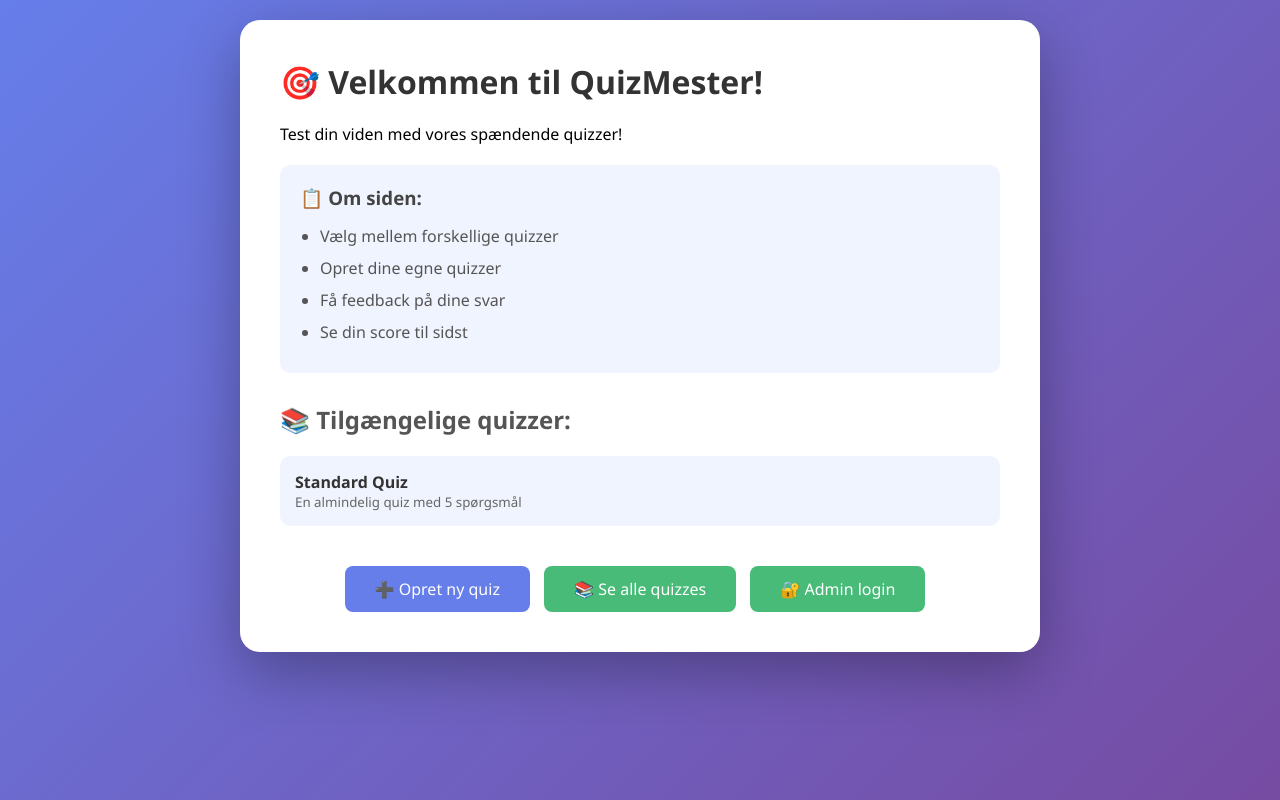
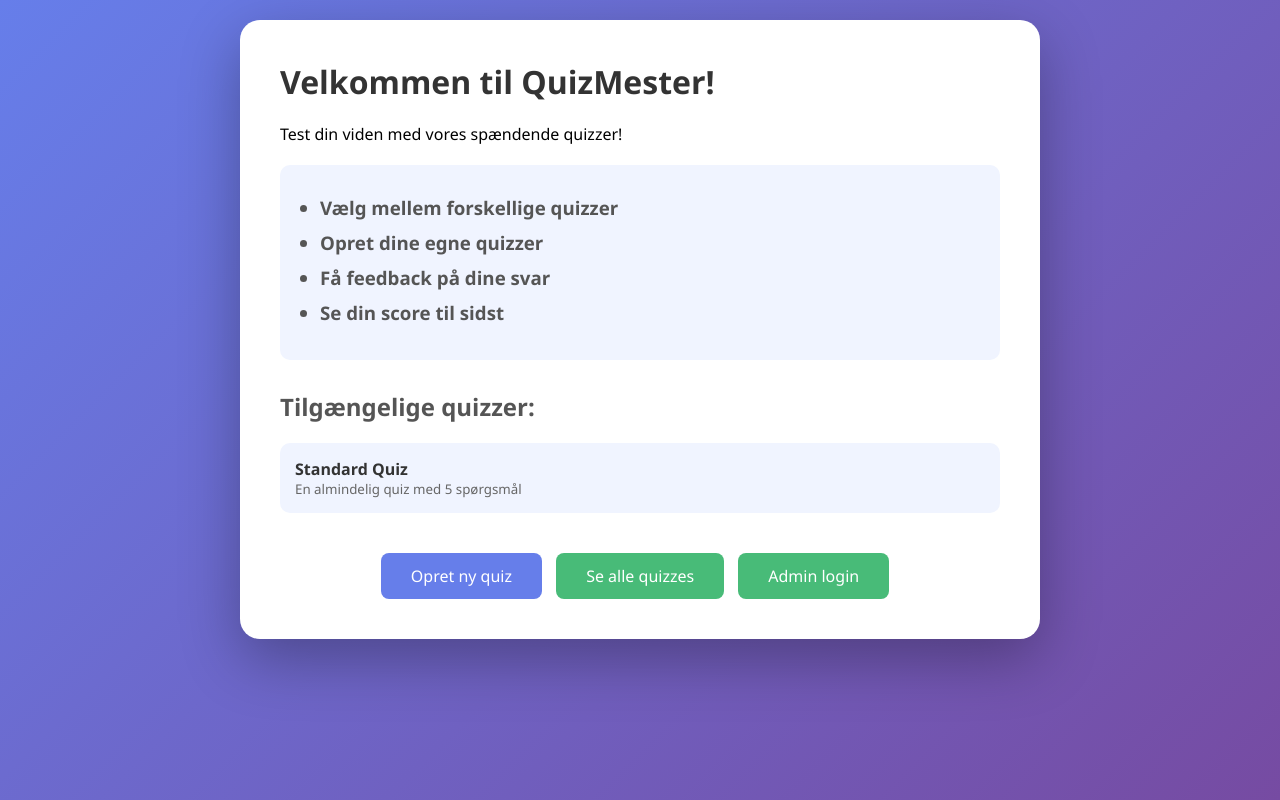
Before and after one commit to sanderwh/QuizHub, a Flask app: page / in a window 1280 px wide. Run offline with Flask 3, Linux system fonts and the light colour scheme.

Commit message:
Remove emojis from index.html headings and buttons

```diff
--- a/demo/templates/index.html
+++ b/demo/templates/index.html
@@ -9,19 +9,19 @@
 <body>
     <div class="container">
         <div class="card">
-            <h1>🎯 Velkommen til QuizMester!</h1>
+            <h1> Velkommen til QuizMester!</h1>
             <p>Test din viden med vores spændende quizzer!</p>
 
             {% if admin_logget_ind %}
             <div class="info-box" style="background: #c6f6d5; border-left: 4px solid #38a169;">
-                <p>🔐 Du er logget ind som admin!
+                <p> Du er logget ind som admin!
                    <a href="/admin/dashboard">Gå til admin panel →</a>
                 </p>
             </div>
             {% endif %}
 
             <div class="info-box">
-                <h3>📋 Om siden:</h3>
+                <h3 Om siden:</h3>
                 <ul>
                     <li>Vælg mellem forskellige quizzer</li>
                     <li>Opret dine egne quizzer</li>
@@ -30,7 +30,7 @@
                 </ul>
             </div>
 
-            <h2>📚 Tilgængelige quizzer:</h2>
+            <h2> Tilgængelige quizzer:</h2>
 
             {% if quizzes %}
                 <ul class="quiz-list">
@@ -48,12 +48,12 @@
             {% endif %}
 
             <div class="button-group">
-                <a href="/create_quiz" class="btn btn-primary">➕ Opret ny quiz</a>
-                <a href="/select_quiz" class="btn btn-secondary">📚 Se alle quizzes</a>
+                <a href="/create_quiz" class="btn btn-primary"> Opret ny quiz</a>
+                <a href="/select_quiz" class="btn btn-secondary"> Se alle quizzes</a>
                 {% if not admin_logget_ind %}
-                <a href="/admin/login" class="btn btn-secondary">🔐 Admin login</a>
+                <a href="/admin/login" class="btn btn-secondary"> Admin login</a>
                 {% else %}
-                <a href="/admin/logout" class="btn btn-danger">🚪 Log ud</a>
+                <a href="/admin/logout" class="btn btn-danger"> Log ud</a>
                 {% endif %}
             </div>
         </div>
```
